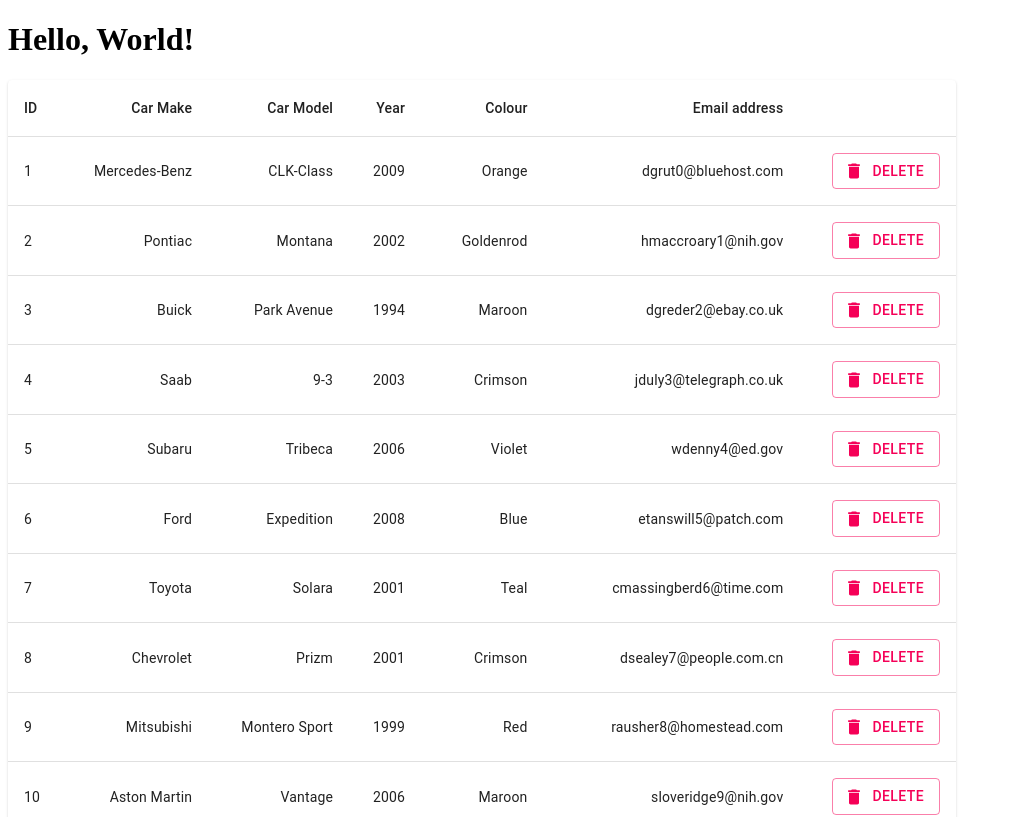
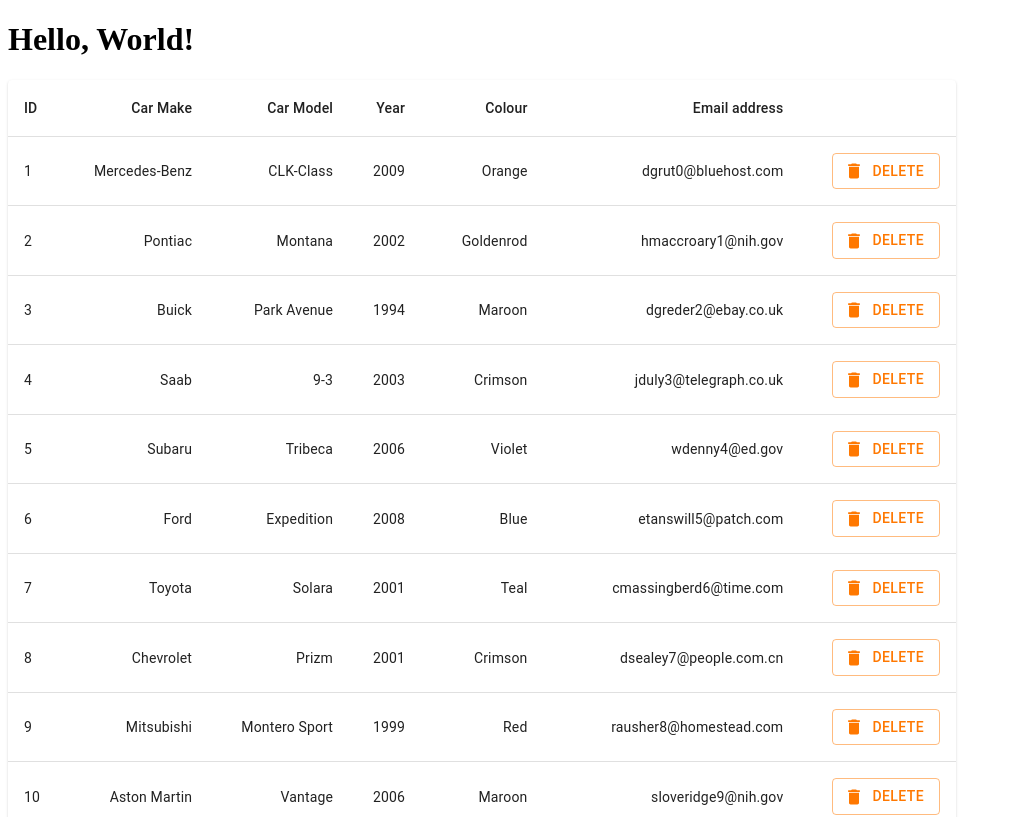
Before and after one commit to Flumm3ry/SampleReactApp, a React (Create React App) app: page / in a window 1280 px wide. Shown: the top 817 px of the page, without its empty margins (0-1013 px from the left). Built offline with nearby package versions, Linux system fonts and the light colour scheme.

Commit message:
Added theme provider to app

```diff
--- /dev/null
+++ b/src/themes/Theme.ts
@@ -0,0 +1,14 @@
+import React from 'react';
+import { Theme, createMuiTheme } from '@material-ui/core';
+import { blue } from '@material-ui/core/colors';
+
+const theme: Theme = createMuiTheme({
+    palette: {
+        primary: blue,
+        secondary: {
+            main: '#ff7800',
+        },
+    },
+});
+
+export default theme;
```
Also changed, not shown: src/App.tsx (+5 -2 lines), 1 other file (tests, documents, lock files or other folders).
